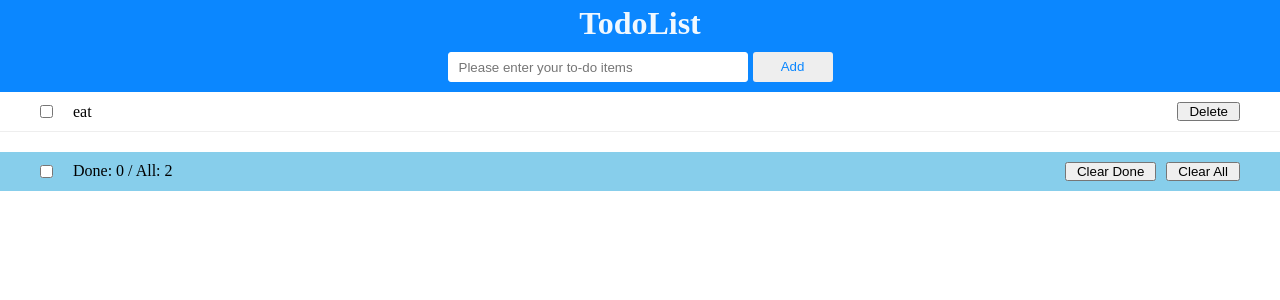
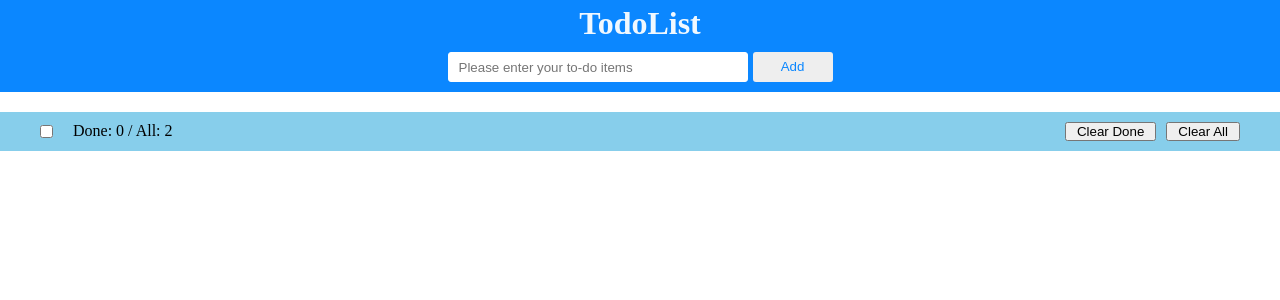
Before and after one commit to GX2580/todoList, a Vue app: page / in a window 1280 px wide. Shown: the top 300 px of the page. Built offline with nearby package versions, Linux system fonts and the light colour scheme.

Commit message:
methods 1

```diff
--- a/src/App.vue
+++ b/src/App.vue
@@ -1,6 +1,6 @@
 <template>
   <TodoHeader @add-todo="hadnleAddTodo"></TodoHeader>
-  <TodoList></TodoList>
+  <TodoList :todos="todos"></TodoList>
   <TodoFooter></TodoFooter>
 </template>
 <script setup>
@@ -8,8 +8,10 @@
 import TodoList from './components/TodoList.vue'
 import TodoHeader from './components/TodoHeader.vue'
 import TodoFooter from './components/TodoFooter.vue'
+
+const todos = ref([])
 const hadnleAddTodo = (todo) => {
-  console.log(todo)
+  todos.value.push(todo)
 }
 </script>
 <style>
--- a/src/components/TodoList.vue
+++ b/src/components/TodoList.vue
@@ -1,9 +1,9 @@
 <template>
   <main class="todo-list">
     <ul>
-      <li>
-        <input type="checkbox" />
-        <span>eat</span>
+      <li v-for="todo in todos" :key="todo.id">
+        <input type="checkbox" v-model="todo.done" />
+        <span>{{ todo.content }}</span>
         <button>Delete</button>
       </li>
     </ul>
@@ -11,7 +11,15 @@
 </template>
 
 <script setup>
-import { ref } from 'vue'
+import { defineProps } from 'vue'
+
+const props = defineProps({
+  todos: {
+    type: Array,
+    required: true,
+    default: () => [],
+  },
+})
 </script>
 
 <style scoped>
```
